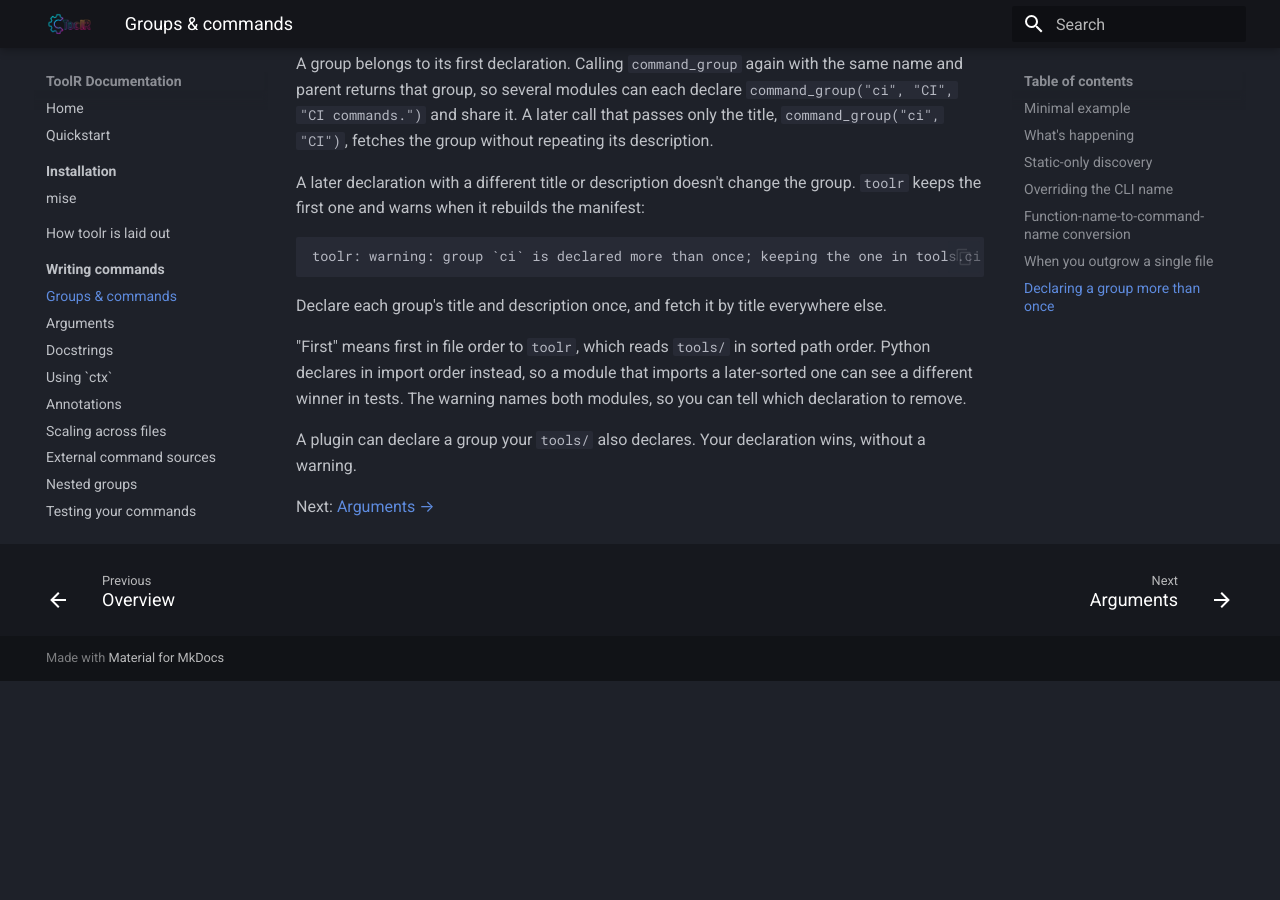
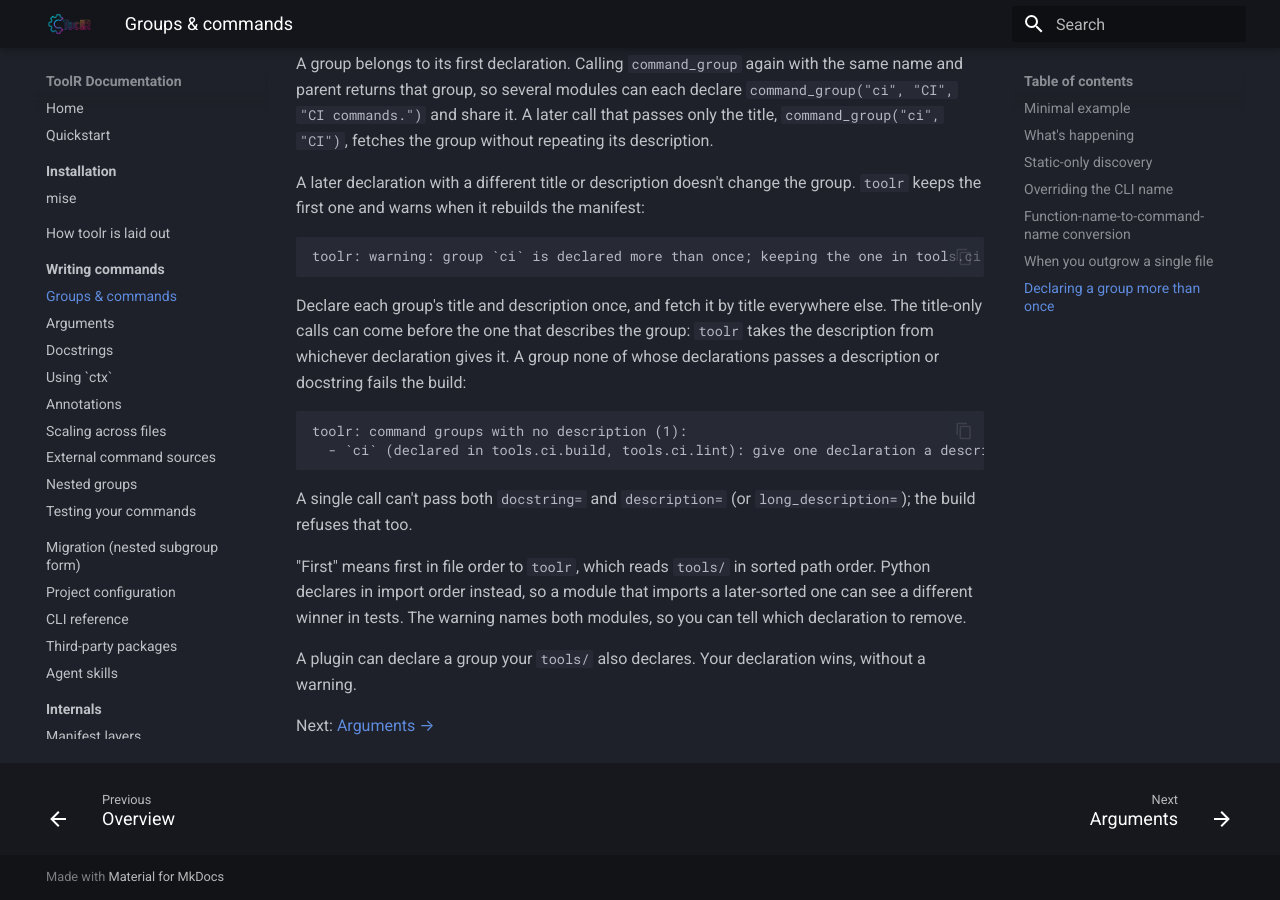
Before and after one commit to s0undt3ch/ToolR, an MkDocs documentation site: the page built from docs/writing-commands/groups.md, in a window 1280 px wide and 900 px high, scrolled down 3518 px. Built offline with MkDocs 1.6.1 and Material for MkDocs 9.7.7, drawn with Linux system fonts in a browser that asks for light colours; before the commit the page ends 4199 px from its top, so only the background shows below that.

Commit message:
docs(writing-commands): say every group needs one described declaration
Release-Notes: skip

````diff
--- a/docs/writing-commands/groups.md
+++ b/docs/writing-commands/groups.md
@@ -117,7 +117,18 @@
 ```
 
 Declare each group's title and description once, and fetch it by title
-everywhere else.
+everywhere else. The title-only calls can come before the one that
+describes the group: `toolr` takes the description from whichever
+declaration gives it. A group none of whose declarations passes a
+description or docstring fails the build:
+
+```text
+toolr: command groups with no description (1):
+  - `ci` (declared in tools.ci.build, tools.ci.lint): give one declaration a description or docstring.
+```
+
+A single call can't pass both `docstring=` and `description=` (or
+`long_description=`); the build refuses that too.
 
 "First" means first in file order to `toolr`, which reads `tools/` in
 sorted path order. Python declares in import order instead, so a module
````
